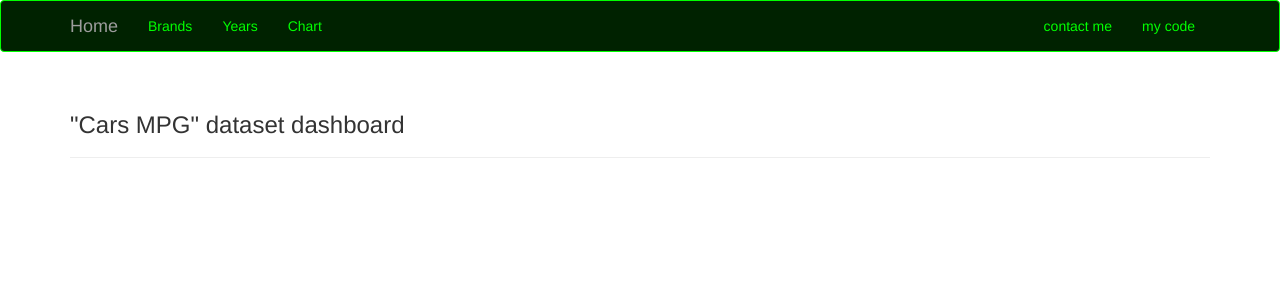
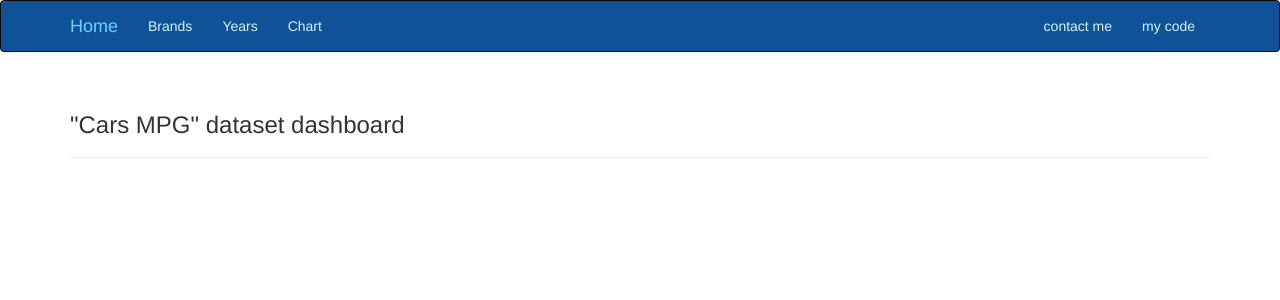
Before and after one commit to nebelgrau77/cars_mpg_eda, a Flask app: page / in a window 1280 px wide. Shown: the top 300 px of the page. Run offline with Flask 2, Linux system fonts and the light colour scheme; some libraries are stand-ins or nearby versions.

Commit message:
customized navbar colors

```diff
--- a/templates/base.html
+++ b/templates/base.html
@@ -3,10 +3,9 @@
 {% block styles %}
 {{super()}}
 <style>
-    .navbar-inverse .navbar-nav>li>a { color: #00ff00;    background-color: #002200; border-color: #00ff00;}
-    .navbar-inverse { color: #00ff00;    background-color: #002200; border-color: #00ff00;}
-
-}
+.navbar-inverse { color: #d5f3fe; background-color: #0f5298}
+.navbar-inverse .navbar-nav>li>a { color: #d5f3fe;    background-color: #0f5298}
+.navbar-inverse .navbar-brand {color: #66d3fa;}
 </style>
 {% endblock %}
 
```
